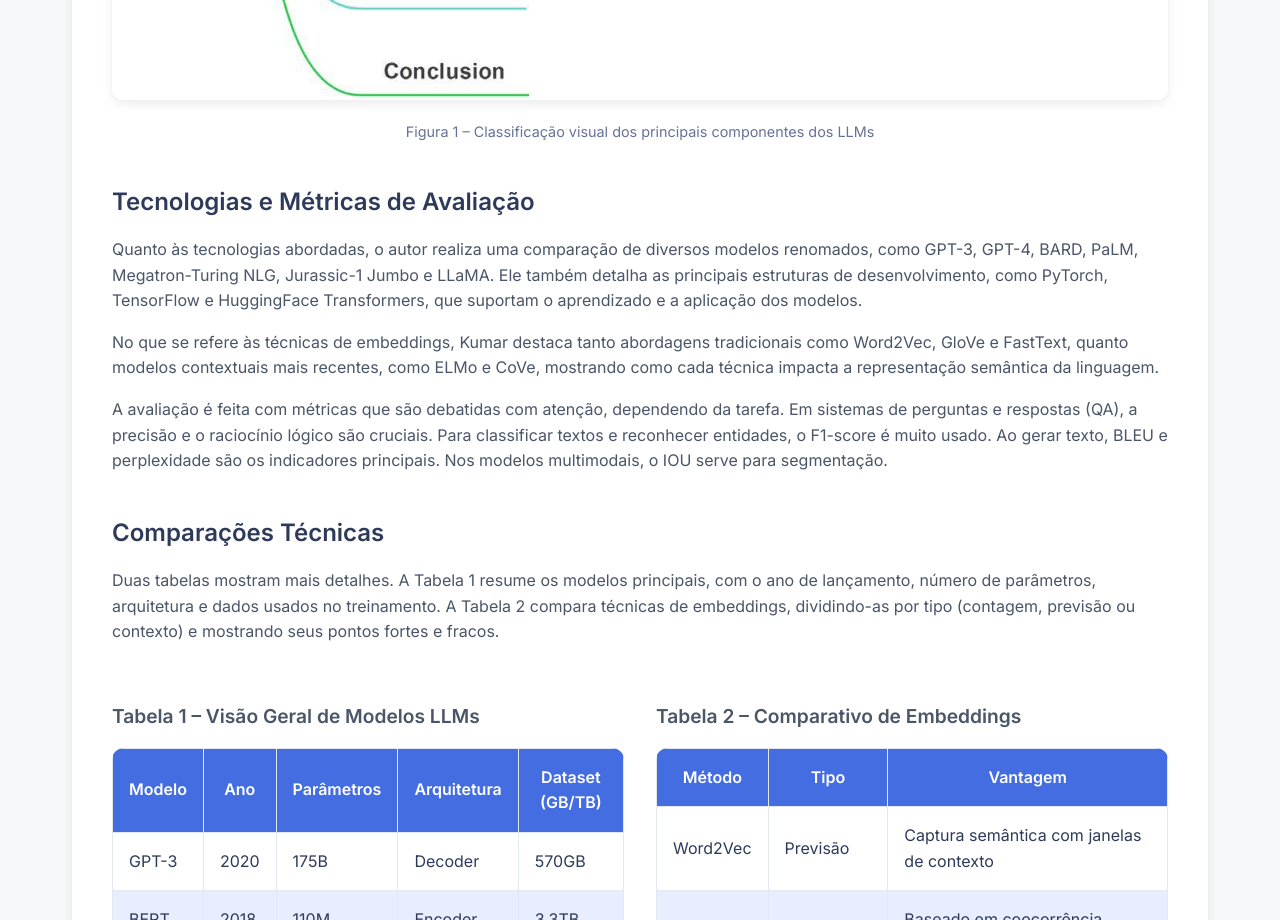
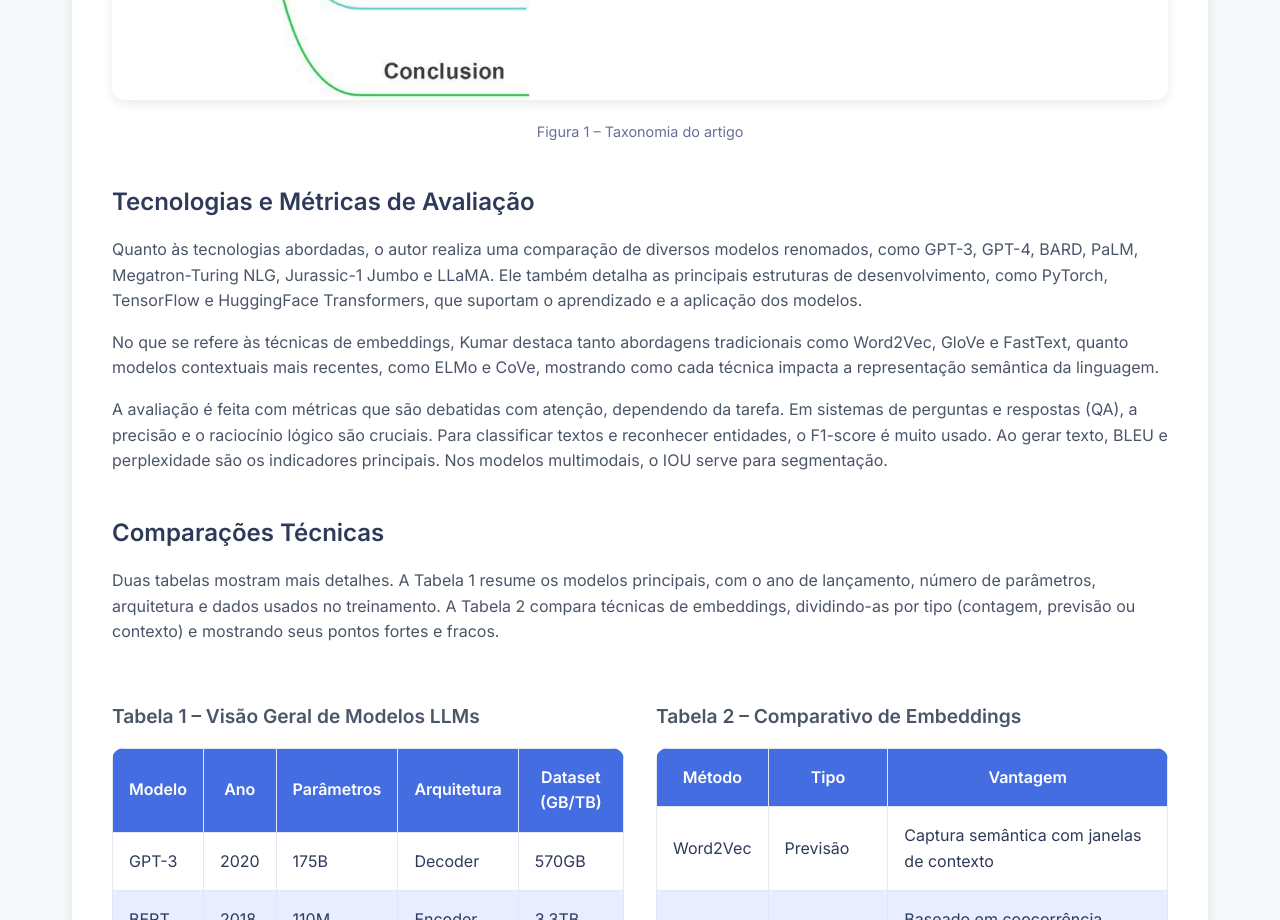
Before and after one commit to ezrasilva/Fichamento_01, a plain HTML site: page index.html in a window 1280 px wide. Shown: the part 2580-3500 px from the top of the page. Drawn offline with nearby package versions, Linux system fonts and the light colour scheme.

Commit message:
fix: erro no label da fig 1

```diff
--- a/index.html
+++ b/index.html
@@ -56,7 +56,7 @@
 
         <div class="figure-container">
           <img src="fig1.png" alt="Taxonomia dos componentes técnicos de LLMs" class="figure-image" />
-          <p class="figure-caption">Figura 1 – Classificação visual dos principais componentes dos LLMs</p>
+          <p class="figure-caption">Figura 1 – Taxonomia do artigo</p>
         </div>
       </div>
 
```
